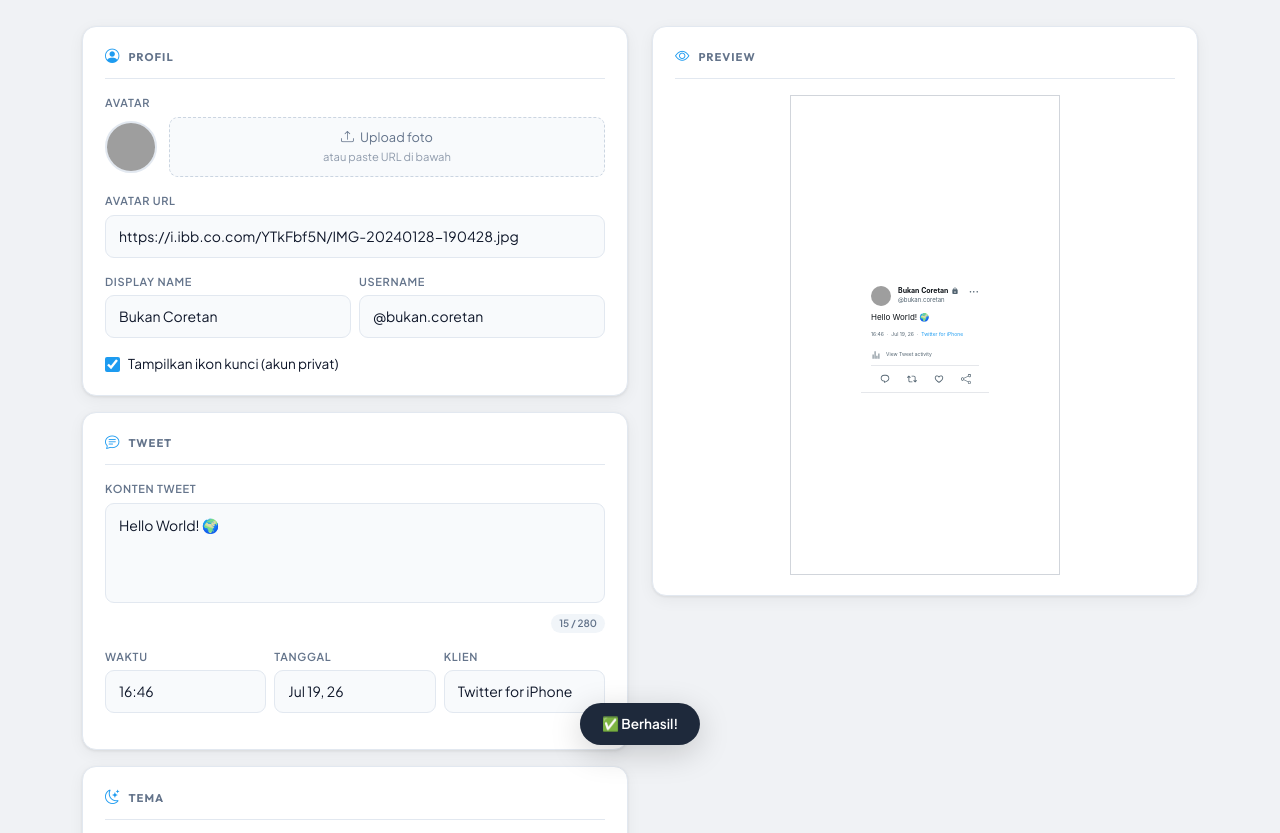
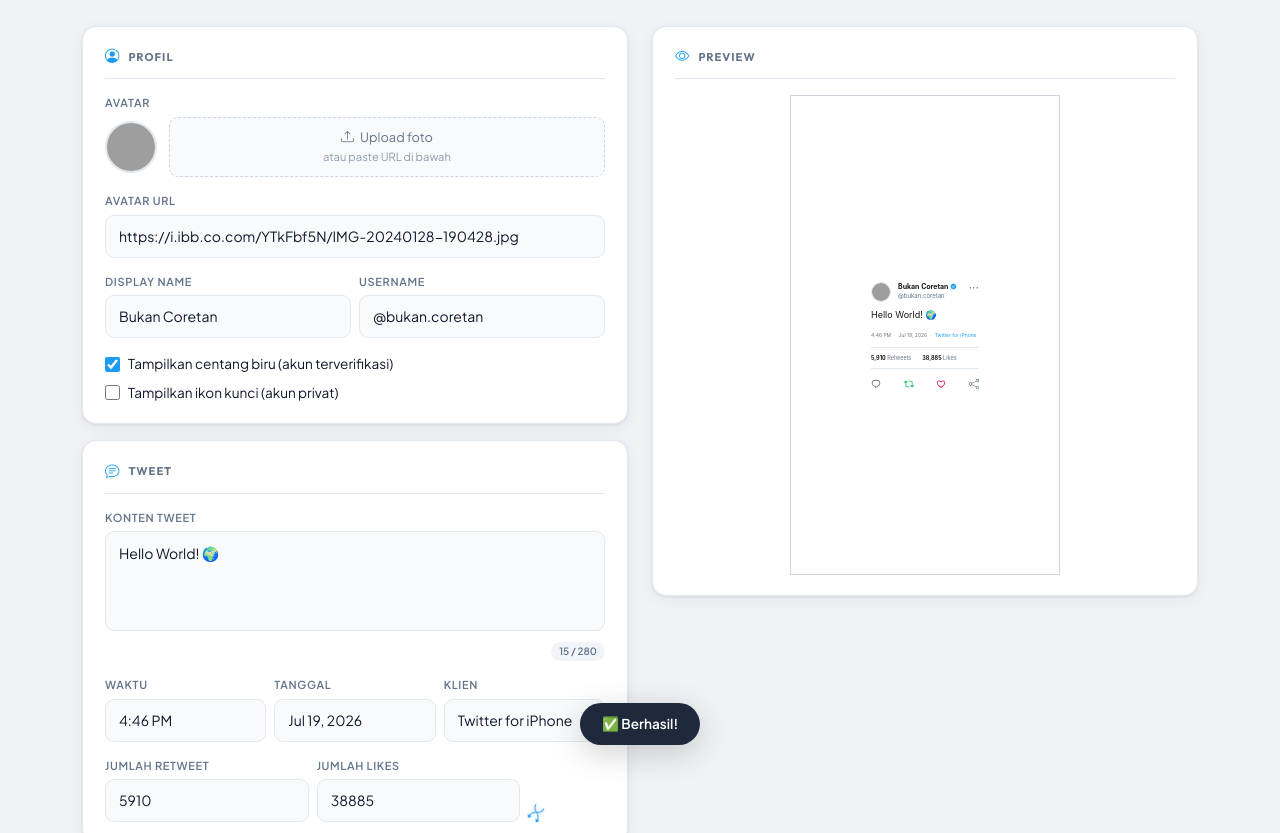
Before and after one commit to Putra-Dev/faketweet, a plain HTML site: page index.html in a window 1280 px wide. Shown: the part 107-940 px from the top of the page. Drawn offline with nearby package versions, Linux system fonts and the light colour scheme; grey boxes are pictures that could not be loaded.

Commit message:
Add files via upload

```diff
--- a/index.html
+++ b/index.html
@@ -188,6 +188,24 @@
     .char-pill.warn { background: #fff7ed; color: #ea580c; }
     .char-pill.over { background: #fef2f2; color: #ef4444; }
 
+    .btn-randomize {
+      width: 100%;
+      height: 37px;
+      background: #f8fafc;
+      border: 1px solid var(--border);
+      border-radius: 9px;
+      color: var(--blue);
+      font-size: 1rem;
+      cursor: pointer;
+      display: flex;
+      align-items: center;
+      justify-content: center;
+      transition: background .15s, transform .15s;
+    }
+    .btn-randomize:hover { background: rgba(29,155,240,.1); }
+    .btn-randomize:active { transform: scale(.94); }
+    .btn-randomize.spin i { animation: spin .5s linear; }
+
     /* ── Avatar ── */
     .avatar-row { display: flex; align-items: center; gap: 12px; }
     .avatar-thumb {
@@ -287,45 +305,69 @@
     #tweet-card {
       background: white;
       border-radius: 0;
-      padding: 8px 10px;
+      padding: 8px 10px 7px;
       font-family: -apple-system, BlinkMacSystemFont, "Segoe UI", Roboto, Arial, sans-serif;
       transition: background .25s;
       width: 100%;
       flex-shrink: 0;
-      border-bottom: 1px solid #e5e7eb;
     }
-    #tweet-card.dark-theme  { background: #15202b; border-color: #2d3748; }
-    #tweet-card.dim-theme   { background: #1e2732; border-color: #2d3748; }
-    .phone-frame:has(#tweet-card.dark-theme) { background: #15202b; border-color: #2d3748; }
-    .phone-frame:has(#tweet-card.dim-theme)  { background: #1e2732; border-color: #2d3748; }
+    #tweet-card.dark-theme  { background: #15202b; }
+    #tweet-card.dim-theme   { background: #1e2732; }
+    .phone-frame:has(#tweet-card.dark-theme) { background: #15202b; }
+    .phone-frame:has(#tweet-card.dim-theme)  { background: #1e2732; }
 
-    .tc-header { display: flex; align-items: flex-start; margin-bottom: 5px; gap: 7px; }
-    .tc-avatar { width: 20px; height: 20px; border-radius: 50%; object-fit: cover; flex-shrink: 0; }
+    .tc-header { display: flex; align-items: flex-start; margin-bottom: 6px; gap: 7px; }
+    .tc-avatar { width: 20px; height: 20px; border-radius: 50%; object-fit: cover; flex-shrink: 0; border: 1px solid #e1e8ed; }
     .tc-user { flex: 1; }
-    .tc-name-row { display: flex; align-items: center; gap: 3px; }
-    .tc-name { font-weight: 700; font-size: 7px; color: rgb(15,20,25); line-height: 1.3; }
+    .tc-name-row { display: flex; align-items: center; gap: 2px; }
+    .tc-name { font-weight: 700; font-size: 7px; color: #14171a; line-height: 1.3; }
     #tweet-card.dark-theme .tc-name,
     #tweet-card.dim-theme  .tc-name { color: #fff; }
-    .tc-lock { width: 8px; height: 8px; fill: rgb(83,100,113); flex-shrink: 0; }
+    .tc-verified { width: 7px; height: 7px; flex-shrink: 0; display: inline-flex; }
+    .tc-lock { width: 8px; height: 8px; fill: #657786; flex-shrink: 0; }
     #tweet-card.dark-theme .tc-lock,
-    #tweet-card.dim-theme  .tc-lock { fill: #8b98a5; }
-    .tc-handle { color: rgb(83,100,113); font-size: 6px; }
+    #tweet-card.dim-theme  .tc-lock { fill: #8899a6; }
+    .tc-handle { color: #657786; font-size: 6px; line-height: 1.3; }
     #tweet-card.dark-theme .tc-handle,
-    #tweet-card.dim-theme  .tc-handle { color: #8b98a5; }
-    .tc-more { color: rgb(83,100,113); font-size: 12px; line-height: 1; cursor: pointer; }
-    .tc-content { font-size: 8px; line-height: 1.5; color: rgb(15,20,25); margin-bottom: 8px; white-space: pre-wrap; word-break: break-word; }
+    #tweet-card.dim-theme  .tc-handle { color: #8899a6; }
+    .tc-more { color: #657786; font-size: 12px; line-height: 1; cursor: pointer; }
+    .tc-content { font-size: 9px; line-height: 1.5; color: #14171a; margin: 0 0 9px; white-space: pre-wrap; word-break: break-word; font-weight: 400; }
     #tweet-card.dark-theme .tc-content,
     #tweet-card.dim-theme  .tc-content { color: #fff; }
-    .tc-meta { color: rgb(83,100,113); font-size: 5px; margin-bottom: 6px; display: flex; gap: 3px; flex-wrap: wrap; }
+    .tc-meta { color: #657786; font-size: 5px; line-height: 1.6; margin: 0 0 8px; display: flex; align-items: center; gap: 3px; flex-wrap: wrap; }
     #tweet-card.dark-theme .tc-meta,
-    #tweet-card.dim-theme  .tc-meta { color: #8b98a5; }
-    .tc-meta .client { color: rgb(29,155,240); }
-    .tc-stats-bar { border-bottom: 1px solid #e5e7eb; padding: 5px 0; margin-bottom: 5px; display: flex; align-items: center; gap: 5px; color: rgb(83,100,113); font-size: 5px; }
+    #tweet-card.dim-theme  .tc-meta { color: #8899a6; }
+    .tc-meta .client { color: #1da1f2; }
+    .tc-stats-bar {
+      border-top: 1px solid #e1e8ed;
+      border-bottom: 1px solid #e1e8ed;
+      padding: 6px 0;
+      margin: 0 0 6px;
+      display: flex;
+      align-items: baseline;
+      gap: 11px;
+      color: #657786;
+      font-size: 5.5px;
+      box-sizing: border-box;
+    }
     #tweet-card.dark-theme .tc-stats-bar,
-    #tweet-card.dim-theme  .tc-stats-bar { border-color: #2d3748; }
-    .tc-activity-icon { width: 10px; height: 10px; fill: rgb(83,100,113); flex-shrink: 0; }
-    .tc-actions { display: flex; justify-content: space-around; padding-top: 3px; }
-    .tc-action-icon { width: 10px; height: 10px; fill: rgb(83,100,113); display: block; cursor: pointer; }
+    #tweet-card.dim-theme  .tc-stats-bar { border-color: #38444d; }
+    .tc-stat-num { font-weight: 700; color: #14171a; }
+    #tweet-card.dark-theme .tc-stat-num,
+    #tweet-card.dim-theme  .tc-stat-num { color: #fff; }
+    .tc-stat-label { color: #657786; }
+    #tweet-card.dark-theme .tc-stat-label,
+    #tweet-card.dim-theme  .tc-stat-label { color: #8899a6; }
+    .tc-actions { display: flex; align-items: center; justify-content: space-between; padding: 4px 0 0; }
+    .tc-action-icon { width: 10px; height: 10px; display: block; cursor: pointer; }
+    .tc-action-icon.reply   { fill: #657786; }
+    .tc-action-icon.retweet { fill: #17bf63; }
+    .tc-action-icon.like    { fill: #e0245e; }
+    .tc-action-icon.share   { fill: #657786; }
+    #tweet-card.dark-theme .tc-action-icon.reply,
+    #tweet-card.dim-theme  .tc-action-icon.reply,
+    #tweet-card.dark-theme .tc-action-icon.share,
+    #tweet-card.dim-theme  .tc-action-icon.share { fill: #8899a6; }
     /* ══════════════════════════════════════════ */
 
     /* ── Spinner ── */
@@ -608,8 +650,16 @@
                     </div>
                   </div>
 
+                  <div class="d-flex align-items-center gap-2 mb-2">
+                    <input type="checkbox" id="verifiedCheck" checked
+                      style="accent-color:var(--blue);width:15px;height:15px;cursor:pointer">
+                    <label for="verifiedCheck" style="font-size:.85rem;cursor:pointer;margin:0">
+                      Tampilkan centang biru (akun terverifikasi)
+                    </label>
+                  </div>
+
                   <div class="d-flex align-items-center gap-2">
-                    <input type="checkbox" id="lockCheck" checked
+                    <input type="checkbox" id="lockCheck"
                       style="accent-color:var(--blue);width:15px;height:15px;cursor:pointer">
                     <label for="lockCheck" style="font-size:.85rem;cursor:pointer;margin:0">
                       Tampilkan ikon kunci (akun privat)
@@ -643,6 +693,22 @@
                     <div class="col-4">
                       <div class="form-label-sm">Klien</div>
                       <input type="text" class="form-control-x" id="tweetClient" value="Twitter for iPhone" maxlength="40">
+                    </div>
+                  </div>
+
+                  <div class="row g-2 align-items-end">
+                    <div class="col-5">
+                      <div class="form-label-sm">Jumlah Retweet</div>
+                      <input type="text" class="form-control-x" id="retweetCount" value="128" maxlength="12">
+                    </div>
+                    <div class="col-5">
+                      <div class="form-label-sm">Jumlah Likes</div>
+                      <input type="text" class="form-control-x" id="likeCount" value="542" maxlength="12">
+                    </div>
+                    <div class="col-2">
+                      <button type="button" class="btn-randomize" id="randomizeStatsBtn" onclick="randomizeStats()" title="Acak jumlah retweet & likes">
+                        <i class="bi bi-shuffle"></i>
+                      </button>
                     </div>
                   </div>
 
@@ -683,7 +749,10 @@
                           <div class="tc-user">
                             <div class="tc-name-row">
                               <span class="tc-name" id="tc-name">Bukan Coretan</span>
-                              <svg id="tc-lock" class="tc-lock" viewBox="0 0 24 24">
+                              <svg id="tc-verified" class="tc-verified" viewBox="0 0 24 24">
+                                <path fill="#1da1f2" d="M22.25 12c0-1.43-.88-2.67-2.19-3.34.46-1.39.2-2.9-.81-3.91-1.01-1.01-2.52-1.27-3.91-.81-.66-1.31-1.91-2.19-3.34-2.19s-2.67.88-3.33 2.19c-1.39-.46-2.9-.2-3.91.81-1.01 1.01-1.27 2.52-.81 3.91-1.31.66-2.19 1.91-2.19 3.34s.88 2.67 2.19 3.34c-.46 1.39-.2 2.9.81 3.91 1.01 1.01 2.52 1.26 3.91.81.66 1.31 1.9 2.19 3.33 2.19s2.67-.88 3.34-2.19c1.39.45 2.9.2 3.91-.81 1.01-1.01 1.27-2.52.81-3.91 1.31-.67 2.19-1.91 2.19-3.34zm-11.71 4.2L6.8 12.46l1.41-1.42 2.26 2.26 4.8-5.23 1.47 1.36-6.2 6.77z"/>
+                              </svg>
+                              <svg id="tc-lock" class="tc-lock" viewBox="0 0 24 24" style="display:none">
                                 <g><path d="M17.5 7H17v-.25c0-2.76-2.24-5-5-5s-5 2.24-5 5V7h-.5C5.12 7 4 8.12 4 9.5v9C4 19.88 5.12 21 6.5 21h11c1.38 0 2.5-1.12 2.5-2.5v-9C20 8.12 18.88 7 17.5 7zM13 16.73V18h-2v-1.27c-.59-.34-1-.99-1-1.73 0-1.1.9-2 2-2s2 .9 2 2c0 .74-.4 1.39-1 1.73zM15 7H9v-.25c0-1.66 1.34-3 3-3s3 1.34 3 3V7z"/></g>
                               </svg>
                             </div>
@@ -700,16 +769,14 @@
                           <span class="client" id="tc-client">Twitter for iPhone</span>
                         </div>
                         <div class="tc-stats-bar">
-                          <svg class="tc-activity-icon" viewBox="0 0 24 24">
-                            <g><path d="M8.75 21V3h2v18h-2zM18 21V8.5h2V21h-2zM4 21l.004-10h2L6 21H4zm9.248 0v-7h2v7h-2z"/></g>
-                          </svg>
-                          View Tweet activity
+                          <span><span class="tc-stat-num" id="tc-rt-count">128</span> <span class="tc-stat-label">Retweets</span></span>
+                          <span><span class="tc-stat-num" id="tc-like-count">542</span> <span class="tc-stat-label">Likes</span></span>
                         </div>
                         <div class="tc-actions">
-                          <svg class="tc-action-icon" viewBox="0 0 24 24"><path d="M1.751 10c0-4.42 3.584-8 8.005-8h4.366c4.49 0 8.129 3.64 8.129 8.13 0 2.96-1.607 5.68-4.196 7.11l-8.054 4.46v-3.69h-.067c-4.49.1-8.183-3.51-8.183-8.01zm8.005-6c-3.317 0-6.005 2.69-6.005 6 0 3.37 2.77 6.08 6.138 6.01l.351-.01h1.761v2.3l5.087-2.81c1.951-1.08 3.163-3.13 3.163-5.36 0-3.39-2.744-6.13-6.129-6.13H9.756z"/></svg>
-                          <svg class="tc-action-icon" viewBox="0 0 24 24"><path d="M4.5 3.88l4.432 4.14-1.364 1.46L5.5 7.55V16c0 1.1.896 2 2 2H13v2H7.5c-2.209 0-4-1.79-4-4V7.55L1.432 9.48.068 8.02 4.5 3.88zM16.5 6H11V4h5.5c2.209 0 4 1.79 4 4v8.45l2.068-1.93 1.364 1.46-4.432 4.14-4.432-4.14 1.364-1.46 2.068 1.93V8c0-1.1-.896-2-2-2z"/></svg>
-                          <svg class="tc-action-icon" viewBox="0 0 24 24"><path d="M16.697 5.5c-1.222-.06-2.679.51-3.89 2.16l-.805 1.09-.806-1.09C9.984 6.01 8.526 5.44 7.304 5.5c-1.243.07-2.349.78-2.91 1.91-.552 1.12-.633 2.78.479 4.82 1.074 1.97 3.257 4.27 7.129 6.61 3.87-2.34 6.052-4.64 7.126-6.61 1.111-2.04 1.03-3.7.477-4.82-.561-1.13-1.666-1.84-2.908-1.91zm4.187 7.69c-1.351 2.48-4.001 5.12-8.379 7.67l-.503.3-.504-.3c-4.379-2.55-7.029-5.19-8.382-7.67-1.36-2.5-1.41-4.86-.514-6.67.887-1.79 2.647-2.91 4.601-3.01 1.651-.09 3.368.56 4.798 2.01 1.429-1.45 3.146-2.1 4.796-2.01 1.954.1 3.714 1.22 4.601 3.01.896 1.81.846 4.17-.514 6.67z"/></svg>
-                          <svg class="tc-action-icon" viewBox="0 0 16 16" fill="rgb(83,100,113)">
+                          <svg class="tc-action-icon reply" viewBox="0 0 24 24"><path d="M1.751 10c0-4.42 3.584-8 8.005-8h4.366c4.49 0 8.129 3.64 8.129 8.13 0 2.96-1.607 5.68-4.196 7.11l-8.054 4.46v-3.69h-.067c-4.49.1-8.183-3.51-8.183-8.01zm8.005-6c-3.317 0-6.005 2.69-6.005 6 0 3.37 2.77 6.08 6.138 6.01l.351-.01h1.761v2.3l5.087-2.81c1.951-1.08 3.163-3.13 3.163-5.36 0-3.39-2.744-6.13-6.129-6.13H9.756z"/></svg>
+                          <svg class="tc-action-icon retweet" viewBox="0 0 24 24"><path d="M4.5 3.88l4.432 4.14-1.364 1.46L5.5 7.55V16c0 1.1.896 2 2 2H13v2H7.5c-2.209 0-4-1.79-4-4V7.55L1.432 9.48.068 8.02 4.5 3.88zM16.5 6H11V4h5.5c2.209 0 4 1.79 4 4v8.45l2.068-1.93 1.364 1.46-4.432 4.14-4.432-4.14 1.364-1.46 2.068 1.93V8c0-1.1-.896-2-2-2z"/></svg>
+                          <svg class="tc-action-icon like" viewBox="0 0 24 24"><path d="M16.697 5.5c-1.222-.06-2.679.51-3.89 2.16l-.805 1.09-.806-1.09C9.984 6.01 8.526 5.44 7.304 5.5c-1.243.07-2.349.78-2.91 1.91-.552 1.12-.633 2.78.479 4.82 1.074 1.97 3.257 4.27 7.129 6.61 3.87-2.34 6.052-4.64 7.126-6.61 1.111-2.04 1.03-3.7.477-4.82-.561-1.13-1.666-1.84-2.908-1.91zm4.187 7.69c-1.351 2.48-4.001 5.12-8.379 7.67l-.503.3-.504-.3c-4.379-2.55-7.029-5.19-8.382-7.67-1.36-2.5-1.41-4.86-.514-6.67.887-1.79 2.647-2.91 4.601-3.01 1.651-.09 3.368.56 4.798 2.01 1.429-1.45 3.146-2.1 4.796-2.01 1.954.1 3.714 1.22 4.601 3.01.896 1.81.846 4.17-.514 6.67z"/></svg>
+                          <svg class="tc-action-icon share" viewBox="0 0 16 16" fill="rgb(83,100,113)">
                             <path d="M13.5 1a1.5 1.5 0 1 0 0 3 1.5 1.5 0 0 0 0-3M11 2.5a2.5 2.5 0 1 1 .603 1.628l-6.718 3.12a2.5 2.5 0 0 1 0 1.504l6.718 3.12a2.5 2.5 0 1 1-.488.876l-6.718-3.12a2.5 2.5 0 1 1 0-3.256l6.718-3.12A2.5 2.5 0 0 1 11 2.5m-8.5 4a1.5 1.5 0 1 0 0 3 1.5 1.5 0 0 0 0-3m11 5.5a1.5 1.5 0 1 0 0 3 1.5 1.5 0 0 0 0-3"/>
                           </svg>
                         </div>
@@ -791,9 +858,9 @@
   /* ── Init ── */
   const now = new Date();
   document.getElementById('tweetTime').value =
-    now.toLocaleTimeString('en-US', {hour:'2-digit', minute:'2-digit', hour12:false});
+    now.toLocaleTimeString('en-US', {hour:'numeric', minute:'2-digit', hour12:true});
   document.getElementById('tweetDate').value =
-    now.toLocaleDateString('en-US', {day:'2-digit', month:'short', year:'2-digit'});
+    now.toLocaleDateString('en-US', {month:'short', day:'numeric', year:'numeric'});
 
   /* ── Live sync ── */
   const syncMap = {
@@ -803,6 +870,8 @@
     tweetTime:    () => document.getElementById('tc-time').textContent    = v('tweetTime'),
     tweetDate:    () => document.getElementById('tc-date').textContent    = v('tweetDate'),
     tweetClient:  () => document.getElementById('tc-client').textContent  = v('tweetClient'),
+    retweetCount: () => document.getElementById('tc-rt-count').textContent   = formatStat(v('retweetCount')),
+    likeCount:    () => document.getElementById('tc-like-count').textContent = formatStat(v('likeCount')),
     avatarUrl:    () => setAvatarSrc(v('avatarUrl')),
   };
   Object.keys(syncMap).forEach(id => {
@@ -812,8 +881,40 @@
   document.getElementById('lockCheck').addEventListener('change', function() {
     document.getElementById('tc-lock').style.display = this.checked ? '' : 'none';
   });
+  document.getElementById('verifiedCheck').addEventListener('change', function() {
+    document.getElementById('tc-verified').style.display = this.checked ? '' : 'none';
+  });
   function v(id) { return document.getElementById(id).value; }
   function syncAll() { Object.values(syncMap).forEach(fn => fn()); }
+
+  function formatStat(raw) {
+    const n = Number(String(raw).replace(/,/g, ''));
+    if (!isNaN(n) && String(raw).trim() !== '' && /^[\d,]+$/.test(String(raw).trim())) {
+      return n.toLocaleString('en-US');
+    }
+    return raw; // biarkan apa adanya jika user isi custom text seperti "1.2K"
+  }
+
+  function randomStatPair() {
+    // retweet lebih jarang daripada like, mirip pola asli
+    const retweet = Math.floor(Math.random() * 9800) + 12;
+    const ratio   = 2 + Math.random() * 5; // like biasanya 2x–7x retweet
+    const like    = Math.floor(retweet * ratio) + Math.floor(Math.random() * 40);
+    return { retweet, like };
+  }
+
+  function randomizeStats() {
+    const { retweet, like } = randomStatPair();
+    document.getElementById('retweetCount').value = retweet;
+    document.getElementById('likeCount').value = like;
+    syncMap.retweetCount();
+    syncMap.likeCount();
+    const btn = document.getElementById('randomizeStatsBtn');
+    btn.classList.remove('spin'); void btn.offsetWidth; btn.classList.add('spin');
+  }
+
+  // Auto-generate jumlah retweet & likes setiap kali halaman dibuka
+  randomizeStats();
   syncAll();
 
   document.getElementById('avatarFileInput').addEventListener('change', function(e) {
```
